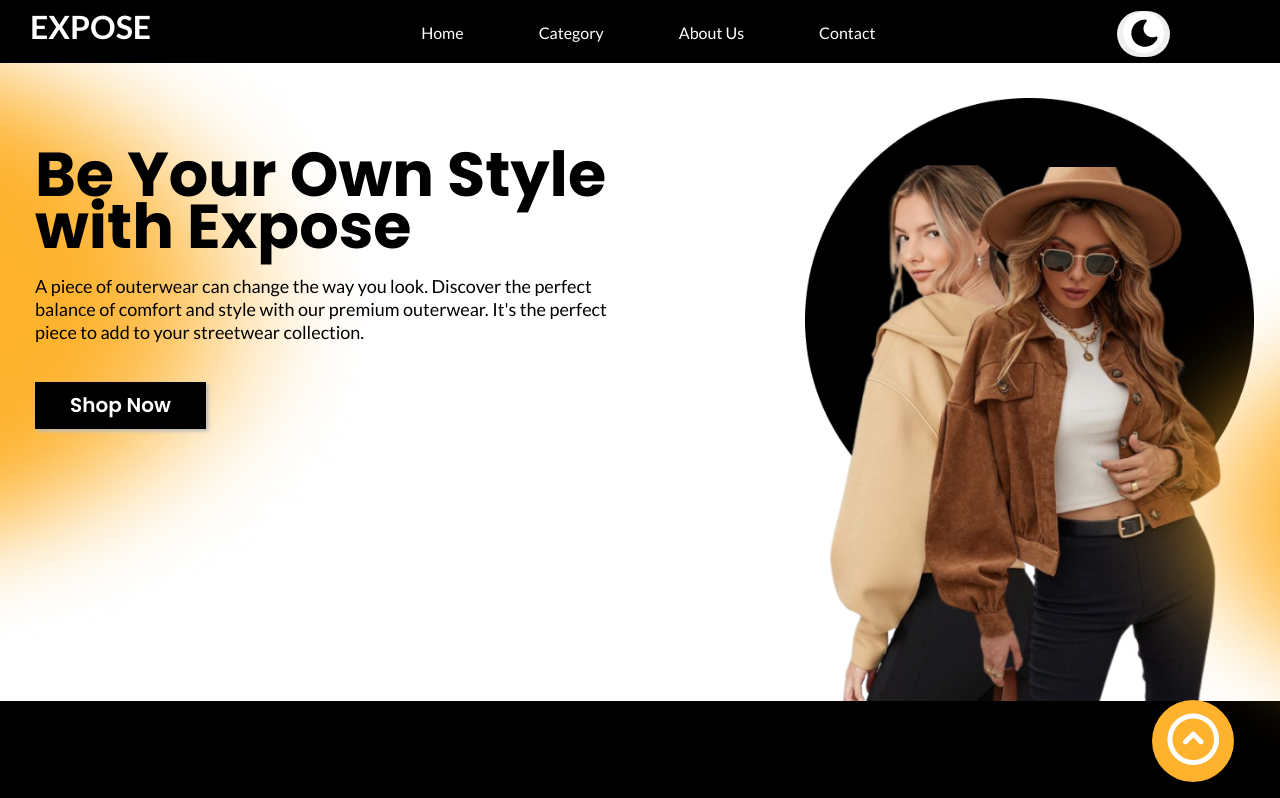
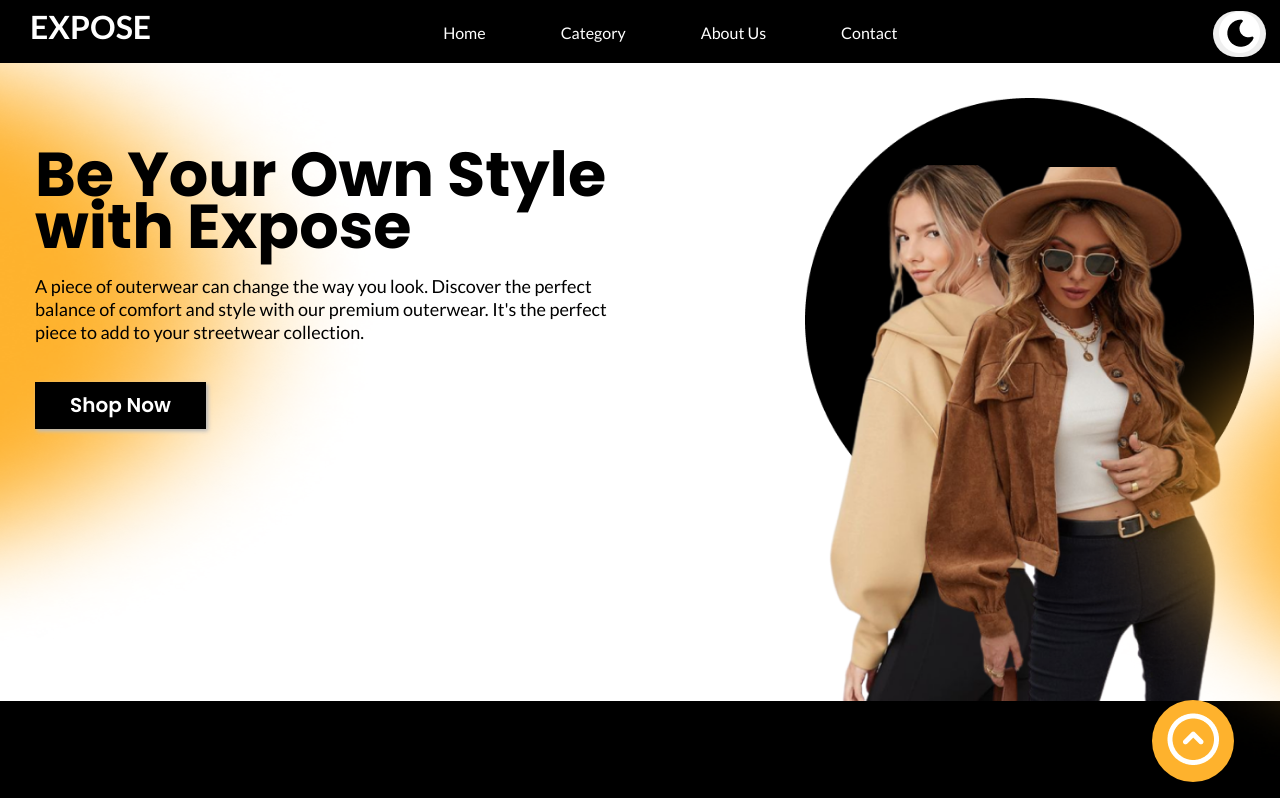
Before and after one commit to kenas77/kenas75.github.io, a plain HTML site: page index.html in a window 1280 px wide. Shown: the top 798 px of the page. Drawn offline with Linux system fonts and the light colour scheme.

Commit message:
17/06/2023 #3

```diff
--- a/style.css
+++ b/style.css
@@ -631,7 +631,6 @@ body {
     .konten1 {
         margin-left: 10%;
     }
-
 }
 
 
@@ -654,7 +653,7 @@ body {
       .menu {
         display: inline-block;
         text-decoration: none;
-        padding-left: 315px;
+        padding-left: 15%;
         text-align: center;
       }
 
@@ -662,7 +661,7 @@ body {
         width: 40px;
         height: 40px;
         display: inline-block;
-        margin-left: 29px;
+        margin-left: 5%;
         top: 11px;
         position: absolute;
       }
@@ -708,12 +707,12 @@ body {
     }
 
     .menu {
-        padding-left: 170px;
+        padding-left: 15%;
         padding-right: 0px;
     }
 
     .malem {
-        margin-left: 310px;
+        margin-left: 30%;
     }
 
     .konten1 {
@@ -769,12 +768,12 @@ body {
     }
 
     .menu {
-        padding-left: 45px;
+        padding-left: 5%;
         padding-right: 0px;
     }
 
     .malem {
-        margin-left: 180px;
+        margin-left: 26%;
     }
 
     .head {
```
